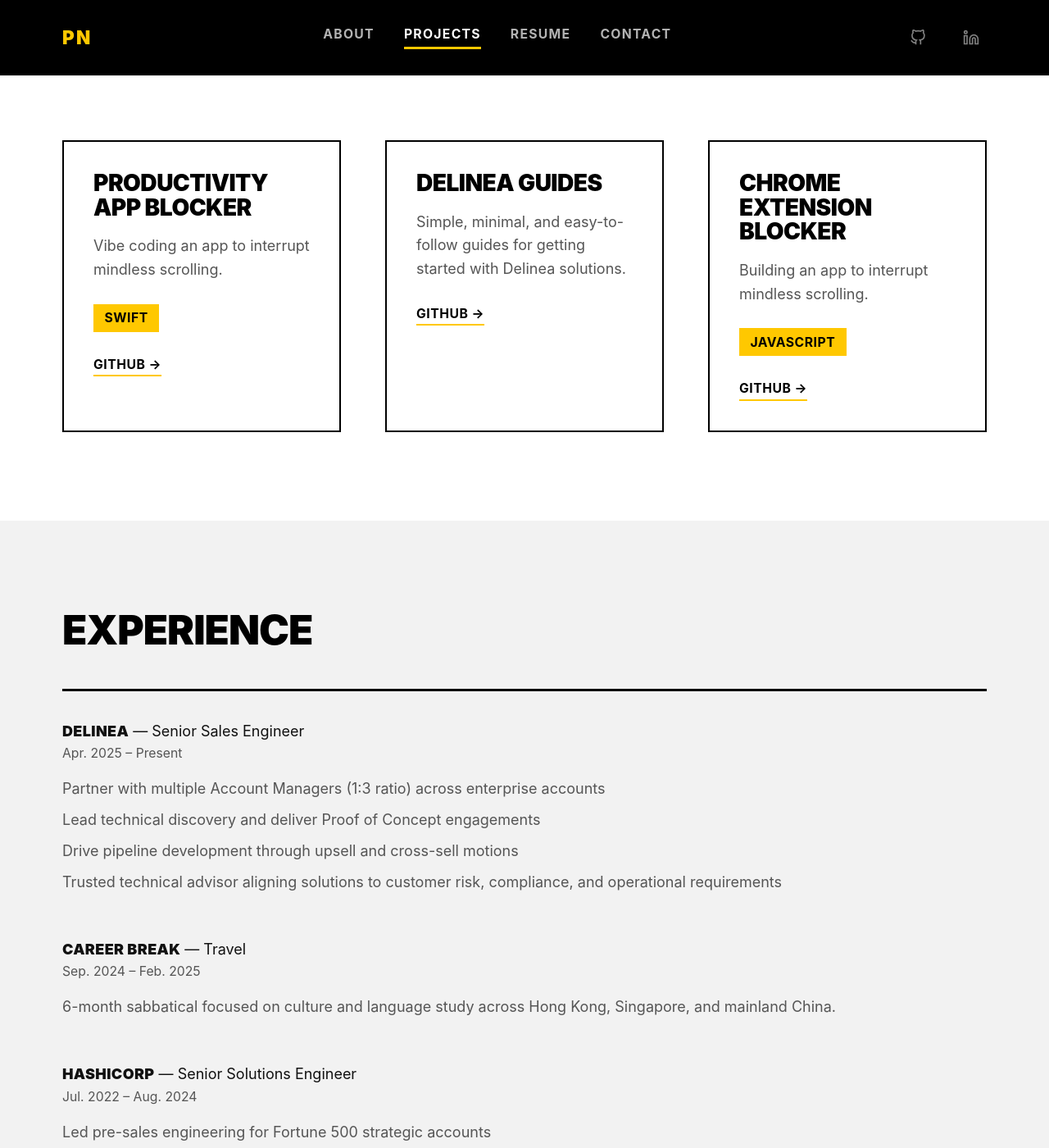
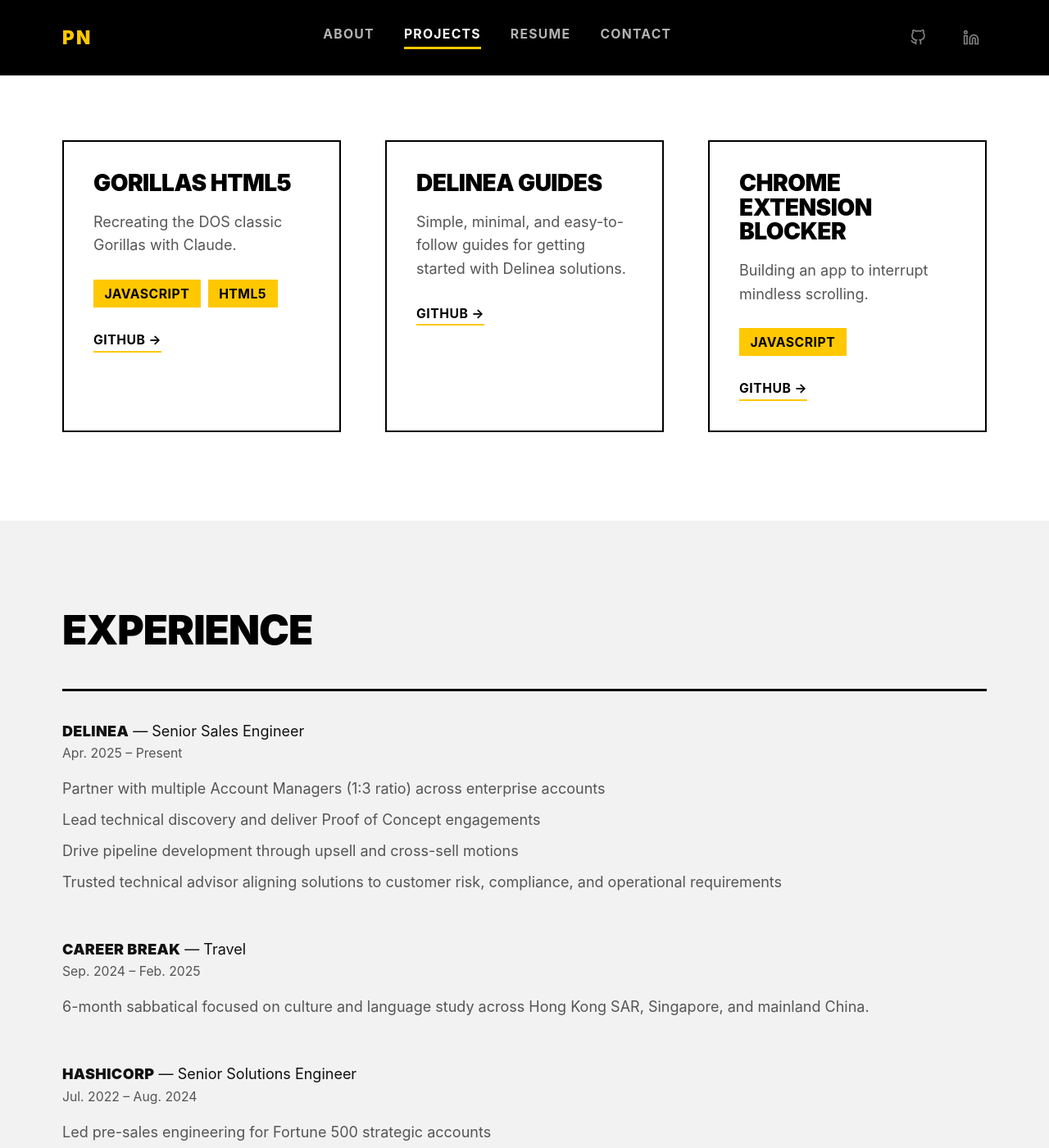
Before and after one commit to phnorwood/phnorwood.github.io, a Jekyll site: the page built from index.html, in a window 1280 px wide and 1400 px high, scrolled down 653 px. Shown: the whole window at 82% size. Built offline with Jekyll 4.4.1, drawn with Linux system fonts in a browser that asks for light colours; the list of posts is cut into pages by our own code; some of the changed text lies outside the part shown.

Commit message:
updating projects, contact

```diff
--- a/index.html
+++ b/index.html
@@ -26,13 +26,14 @@
     <div class="projects-grid">
       <article class="project-card">
         <div class="project-content">
-          <h3>Productivity App Blocker</h3>
-          <p>Vibe coding an app to interrupt mindless scrolling.</p>
+          <h3>Gorillas HTML5</h3>
+          <p>Recreating the DOS classic Gorillas with Claude.</p>
           <div class="project-tags">
-            <span class="tag">Swift</span>
+            <span class="tag">JavaScript</span>
+            <span class="tag">HTML5</span>
           </div>
           <div class="project-links">
-            <a href="https://github.com/phnorwood/productivity-app-blocker" target="_blank" rel="noopener">GitHub →</a>
+            <a href="https://github.com/phnorwood/gorillas-html5" target="_blank" rel="noopener">GitHub →</a>
           </div>
         </div>
       </article>
@@ -136,7 +137,7 @@
             <span class="resume-date">Sep. 2024 – Feb. 2025</span>
           </div>
           <ul>
-            <li>6-month sabbatical focused on culture and language study across Hong Kong, Singapore, and mainland China.</li>
+            <li>6-month sabbatical focused on culture and language study across Hong Kong SAR, Singapore, and mainland China.</li>
           </ul>
         </div>
 
```
Also changed, not shown: other parts of index.html (+1 -1 lines).
